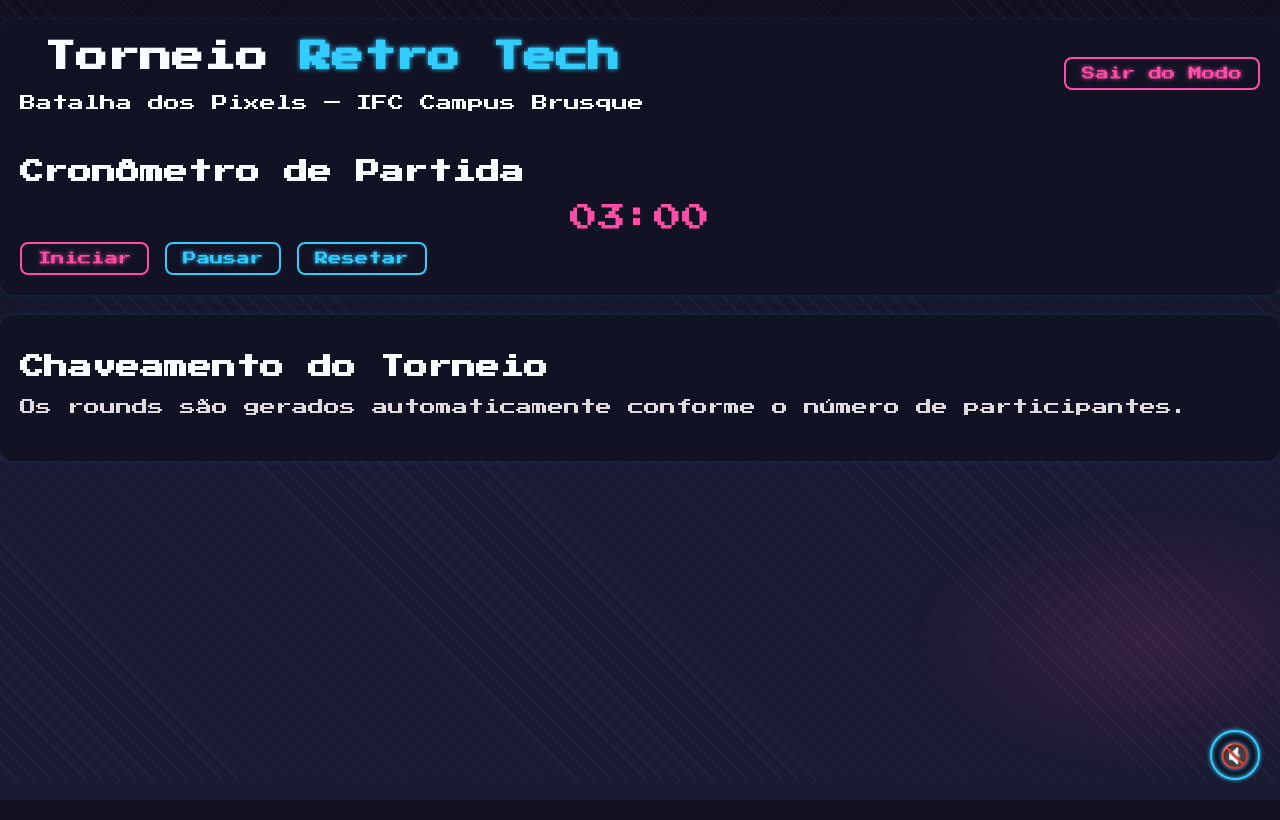
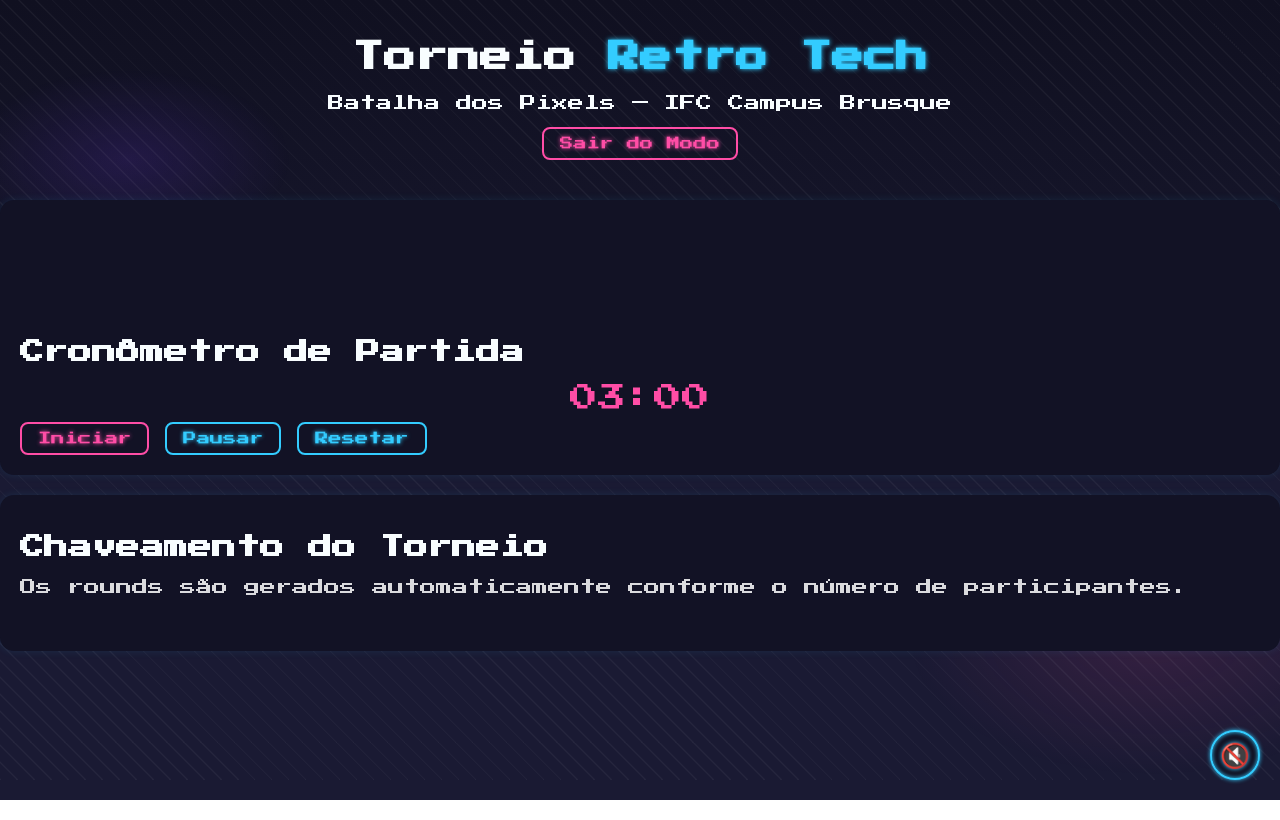
Before and after one commit to kyo5hy/Torneio-Retro-Tech-Batalha-dos-Pixels, a plain HTML site: page index.html in a window 1280 px wide. Both pictures are taken after a click on the button "Modo Transmissão". Drawn offline with Linux system fonts and the light colour scheme.

Commit message:
Update style.css

```diff
--- a/style.css
+++ b/style.css
@@ -261,9 +261,9 @@ textarea:focus {
 .bracket-wrap {
     display: flex;
     gap: 20px;
-    justify-content: center;
+    justify-content: flex-start;
     overflow-x: auto;
-    padding-bottom: 10px;
+    padding: 10px 20px;
 }
 
 .round {
@@ -295,6 +295,7 @@ textarea:focus {
     display: flex;
     flex-direction: column;
     position: relative;
+    min-width: 180px;
 }
 
 .match .teams {
@@ -475,7 +476,7 @@ textarea:focus {
     --glass: rgba(239, 66, 47, 0.15);
 }
 
-
+/* Modo Streamer */
 .streamer-mode .event-info,
 .streamer-mode .game-sequence,
 .streamer-mode .fame-card,
@@ -508,16 +509,8 @@ textarea:focus {
 }
 
 .streamer-mode .topbar {
-    position: fixed;
-    top: 0;
-    left: 0;
-    width: 100%;
-    z-index: 99;
-    background: transparent;
     padding: 20px;
-    display: flex;
-    justify-content: space-between;
-    align-items: center;
+    text-align: center;
 }
 
 .streamer-mode #streamerModeBtn {
@@ -526,7 +519,6 @@ textarea:focus {
     right: auto;
     z-index: auto;
 }
-
 
 @media (max-width: 768px) {
     .topbar {
```
